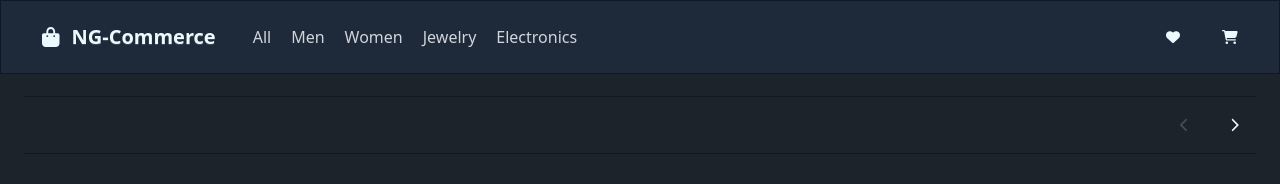
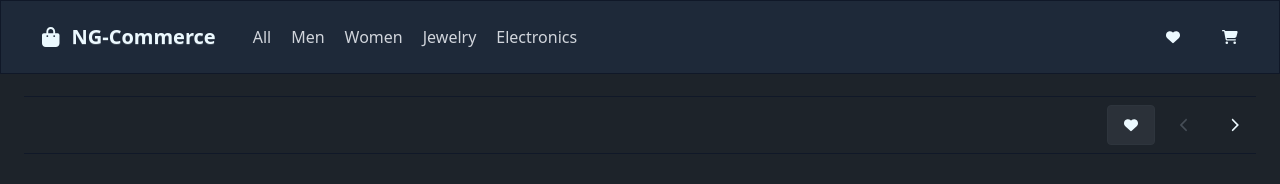
Before and after one commit to rico5k2/dcl-front-end, an Angular app: page /products/1 in a window 1280 px wide. Shown: the top 184 px of the page. Built offline with nearby package versions, Linux system fonts and the light colour scheme; no server answers.

Commit message:
chore: fix tooltip conntent too large problem

```diff
--- a/src/app/pages/product-detail/product-detail.component.ts
+++ b/src/app/pages/product-detail/product-detail.component.ts
@@ -14,11 +14,13 @@ import {
   faCartShopping,
   faChevronLeft,
   faChevronRight,
+  faHeart,
 } from '@fortawesome/free-solid-svg-icons';
 import { ShoppingCartLocalStorageService } from '../../services/shopping-cart-local-storage.service';
 import { ProductCardComponent } from '../../components/product-card/product-card.component';
 import { ProductCardSkeletonComponent } from '../../components/product-card-skeleton/product-card-skeleton.component';
 import { Meta, Title } from '@angular/platform-browser';
+import { FavoriteItemsLocalStorageService } from '../../services/favorite-items-local-storage.service';
 
 @Component({
   selector: 'app-product-detail',
@@ -30,7 +32,19 @@ import { Meta, Title } from '@angular/platform-browser';
   template: `
     <div class="min-h-full">
       <div class="mx-auto pt-24 pb-10 px-6 max-w-7xl">
-        <div class="border-y border-y-gray-900 flex justify-end py-2 mb-8">
+        <div
+          class="border-y border-y-gray-900 flex gap-x-2 justify-end py-2 mb-8"
+        >
+          <button
+            (click)="toggleFavoriteItem()"
+            [class]="
+              checkFavoriteItemAlreadyExist()
+                ? 'btn btn-soft btn-primary btn-md'
+                : 'btn btn-soft btn-md'
+            "
+          >
+            <fa-icon [icon]="faHeart"></fa-icon>
+          </button>
           <div class="flex items-center gap-x-2">
             <button
               [disabled]="isFirstItem()"
@@ -142,6 +156,7 @@ export class ProductDetailComponent implements OnInit {
 
   faCartShopping = faCartShopping;
   faChevronRight = faChevronRight;
+  faHeart = faHeart;
   faChevronLeft = faChevronLeft;
 
   private readonly apiService = inject(ApiService);
@@ -149,6 +164,9 @@ export class ProductDetailComponent implements OnInit {
   private readonly router = inject(Router);
   private readonly shoppingCartLocalStorageService = inject(
     ShoppingCartLocalStorageService
+  );
+  private readonly favoriteItemsLocalStorageService = inject(
+    FavoriteItemsLocalStorageService
   );
 
   productId = signal<string>('');
@@ -214,4 +232,22 @@ export class ProductDetailComponent implements OnInit {
       quantity: 1, // Add default quantity
     });
   }
+
+  checkFavoriteItemAlreadyExist() {
+    return this.favoriteItemsLocalStorageService.checkItemAlreadyExist(
+      this.productResource.value()?.id!
+    );
+  }
+
+  toggleFavoriteItem() {
+    if (this.checkFavoriteItemAlreadyExist()) {
+      this.favoriteItemsLocalStorageService.removeItem(
+        this.productResource.value()!
+      );
+    } else {
+      this.favoriteItemsLocalStorageService.addItem(
+        this.productResource.value()!
+      );
+    }
+  }
 }
--- a/src/app/pages/shopping-cart/shopping-cart.component.ts
+++ b/src/app/pages/shopping-cart/shopping-cart.component.ts
@@ -113,10 +113,13 @@ import { Meta, Title } from '@angular/platform-browser';
               />
               Remember payment information
             </label>
-            <div
-              class="tooltip"
-              data-tip="Only save these information in your browser and does not send to anywhere. This entire app only run on client-side"
-            >
+            <div class="tooltip tooltip-left">
+              <div class="tooltip-content">
+                <div class="text-sm w-[250px]">
+                  Only save these information in your browser and does not send
+                  to anywhere. This entire app only run on client-side
+                </div>
+              </div>
               <fa-icon [icon]="faExclamationCircle"></fa-icon>
             </div>
           </div>
```
